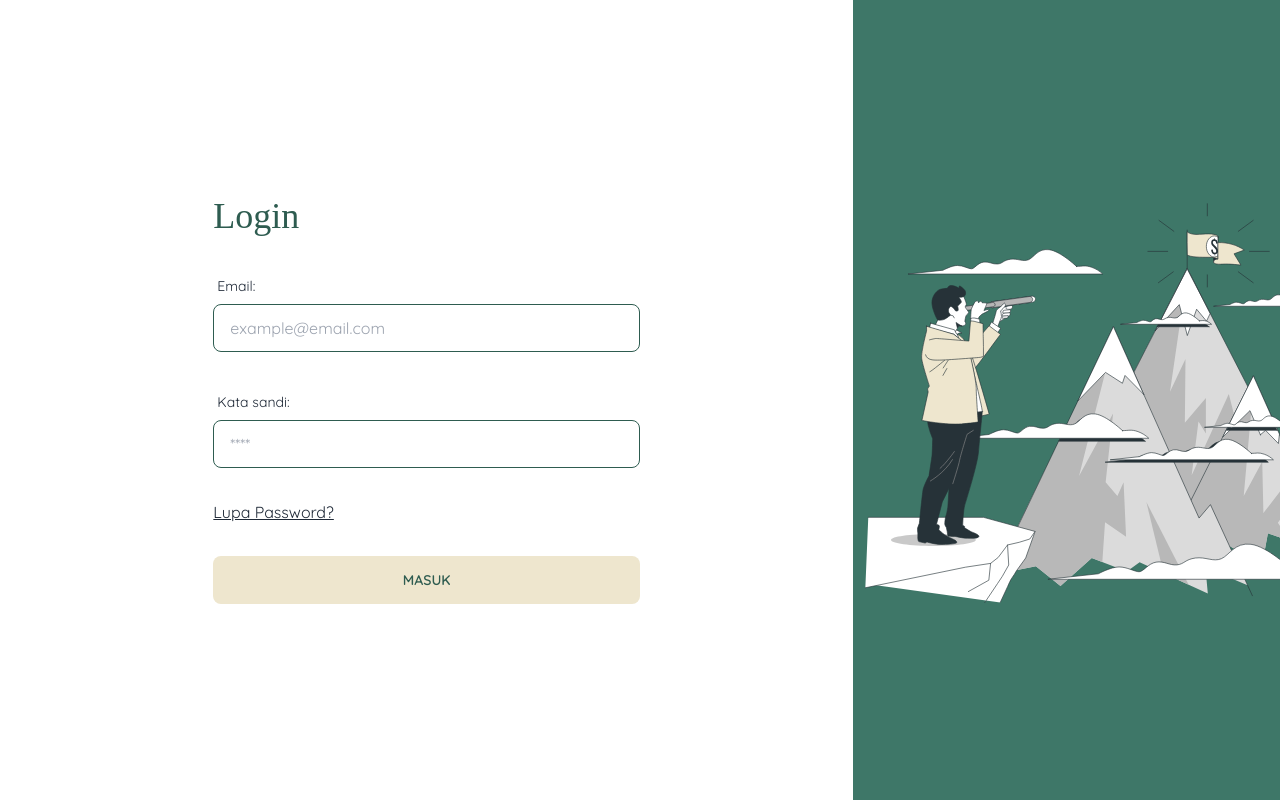
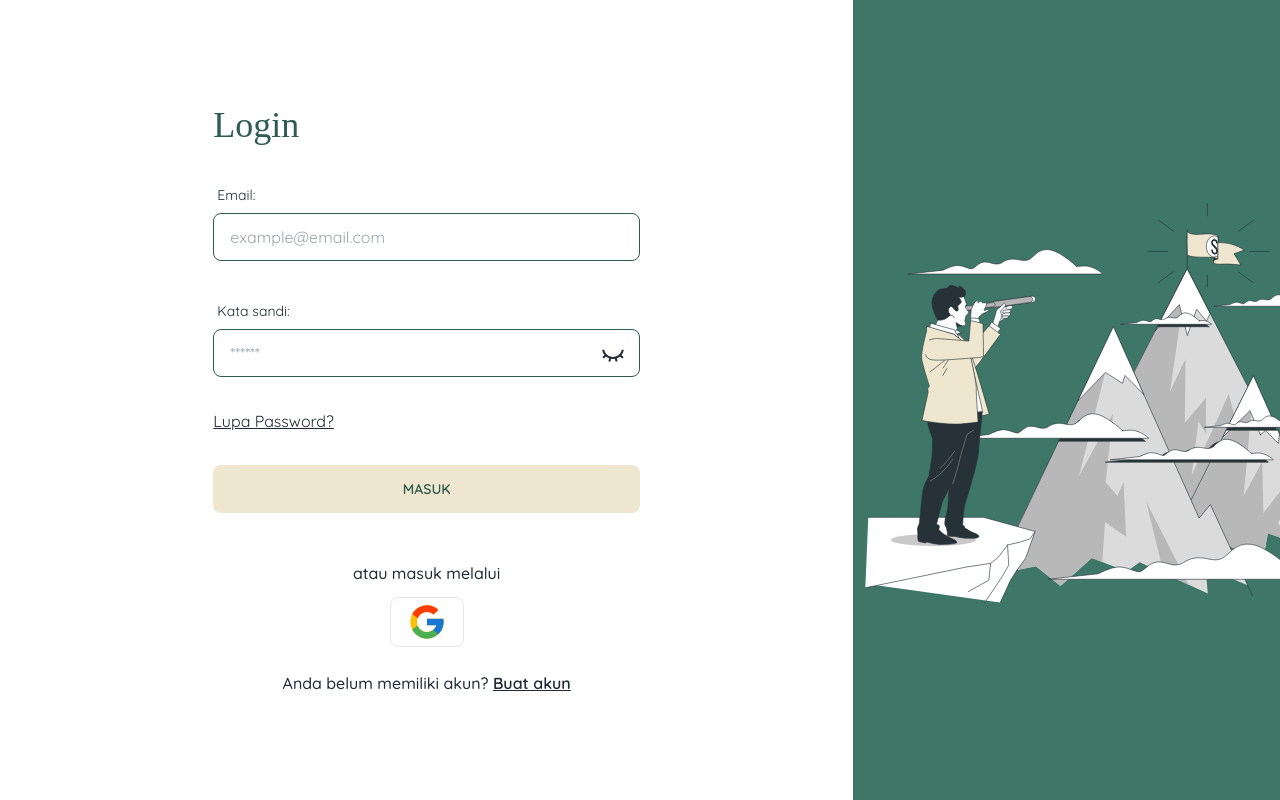
Before and after one commit to Zulfaabam/gbm-app, a Next.js app: page /login in a window 1280 px wide. Built offline with nearby package versions, Linux system fonts and the light colour scheme; no server answers; a web font is replaced by a local one.

Commit message:
[ADD] login using google account

```diff
--- a/components/Button.tsx
+++ b/components/Button.tsx
@@ -1,7 +1,7 @@
 import React from "react";
 
 interface ButtonProps extends React.ButtonHTMLAttributes<HTMLButtonElement> {
-  content: string;
+  content: React.ReactNode;
 }
 
 export const Button = ({ content, className, ...props }: ButtonProps) => {
--- a/firebase/auth/signin.ts
+++ b/firebase/auth/signin.ts
@@ -1,11 +1,19 @@
 import { firebaseApp } from "../clientApp";
-import { signInWithEmailAndPassword, getAuth } from "firebase/auth";
+import {
+  signInWithEmailAndPassword,
+  getAuth,
+  GoogleAuthProvider,
+  signInWithPopup,
+} from "firebase/auth";
 
 const auth = getAuth(firebaseApp);
 
-export default async function signIn(email: string, password: string) {
+const provider = new GoogleAuthProvider();
+
+export async function signIn(email: string, password: string) {
   let result = null,
     error = null;
+
   try {
     result = await signInWithEmailAndPassword(auth, email, password);
   } catch (e) {
@@ -14,3 +22,16 @@ export default async function signIn(email: string, password: string) {
 
   return { result, error };
 }
+
+export async function signInWithGoogle() {
+  let result = null,
+    error = null;
+
+  try {
+    result = await signInWithPopup(auth, provider);
+  } catch (e) {
+    error = e;
+  }
+
+  return { result, error };
+}
--- a/pages/login.tsx
+++ b/pages/login.tsx
@@ -1,10 +1,14 @@
 import Image from "next/image";
-import React from "react";
+import React, { useState } from "react";
 import { Button } from "@/components/Button";
 import InputField from "@/components/InputField";
 import { Formik, Form, FormikHelpers } from "formik";
 import { useRouter } from "next/router";
-import signIn from "@/firebase/auth/signin";
+import { signIn, signInWithGoogle } from "@/firebase/auth/signin";
+import Link from "next/link";
+import { FcGoogle } from "react-icons/fc";
+import { HiPhone } from "react-icons/hi";
+import { RiEyeCloseLine, RiEyeLine } from "react-icons/ri";
 
 export interface Values {
   email: string;
@@ -14,23 +18,41 @@ export interface Values {
 const login = () => {
   const router = useRouter();
 
-  const handleLogin = async (email: string, password: string) => {
-    // event.preventDefault()
+  const [passwordType, setPasswordType] = useState("password");
 
+  async function handleLogin(email: string, password: string) {
     const { result, error } = await signIn(email, password);
 
     if (error) {
       return console.log(error);
     }
 
-    // else successful
     console.log(result);
     return router.push("/");
-  };
+  }
+
+  async function handleLoginWithGoogle() {
+    const { result, error } = await signInWithGoogle();
+
+    if (error) {
+      return console.log(error);
+    }
+
+    console.log(result);
+    return router.push("/");
+  }
+
+  function handleShowPassword() {
+    if (passwordType === "password") {
+      setPasswordType("text");
+      return;
+    }
+    setPasswordType("password");
+  }
 
   return (
     <div className="flex w-full h-screen">
-      <div className="w-full lg:w-2/3 flex items-center justify-center">
+      <div className="w-full lg:w-2/3 flex flex-col items-center justify-center">
         <Formik
           initialValues={{
             email: "",
@@ -42,10 +64,6 @@ const login = () => {
           ) => {
             handleLogin(values.email, values.password);
             setSubmitting(false);
-            // setTimeout(() => {
-            //   alert(JSON.stringify(values, null, 2));
-            //   setSubmitting(false);
-            // }, 500);
           }}
         >
           <Form className="flex flex-col gap-8 w-full px-8 sm:px-0 sm:w-1/2">
@@ -57,19 +75,44 @@ const login = () => {
               placeholder="example@email.com"
               className="border-matcha"
             />
-            <InputField
-              name="password"
-              type="password"
-              label="Kata sandi:"
-              placeholder="****"
-              className="border-matcha"
-            />
+            <div className="relative">
+              <InputField
+                name="password"
+                type={passwordType}
+                label="Kata sandi:"
+                placeholder="******"
+                className="border-matcha"
+              />
+              <Button
+                content={
+                  passwordType === "password" ? (
+                    <RiEyeCloseLine size="24px" />
+                  ) : (
+                    <RiEyeLine size="24px" />
+                  )
+                }
+                className="absolute top-[50px] right-[15px]"
+                onClick={handleShowPassword}
+              />
+            </div>
             <a href="" className="underline">
               Lupa Password?
             </a>
             <Button type="submit" content="Masuk" className="btn-cream" />
           </Form>
         </Formik>
+        <p className="mt-12 mb-3 font-medium">atau masuk melalui</p>
+        <Button
+          content={<FcGoogle size="40px" />}
+          className="border rounded-lg px-4 py-1 mb-6"
+          onClick={handleLoginWithGoogle}
+        />
+        <p className="font-medium">
+          Anda belum memiliki akun?{" "}
+          <Link href="/register" className="font-semibold underline">
+            Buat akun
+          </Link>
+        </p>
       </div>
       <div className="relative w-1/3 h-full bg-gbm-green-dark hidden lg:flex items-center">
         <Image src="/images/bro.svg" alt="bro" fill />
--- a/pages/register.tsx
+++ b/pages/register.tsx
@@ -1,16 +1,21 @@
 import { Form, Formik, FormikHelpers } from "formik";
 import Image from "next/image";
 import { useRouter } from "next/router";
-import React from "react";
+import React, { useState } from "react";
 import { Button } from "@/components/Button";
 import InputField from "@/components/InputField";
 import signUp from "@/firebase/auth/signup";
 import { Values } from "./login";
+import { FcGoogle } from "react-icons/fc";
+import Link from "next/link";
+import { RiEyeCloseLine, RiEyeLine } from "react-icons/ri";
 
 const register = () => {
   const router = useRouter();
 
-  const handleRegister = async (email: string, password: string) => {
+  const [passwordType, setPasswordType] = useState("password");
+
+  async function handleRegister(email: string, password: string) {
     const { result, error } = await signUp(email, password);
 
     if (error) {
@@ -20,11 +25,19 @@ const register = () => {
     // else successful
     console.log(result);
     return router.push("/login");
-  };
+  }
+
+  function handleShowPassword() {
+    if (passwordType === "password") {
+      setPasswordType("text");
+      return;
+    }
+    setPasswordType("password");
+  }
 
   return (
     <div className="flex w-full h-screen">
-      <div className="w-full lg:w-2/3 flex items-center justify-center">
+      <div className="w-full lg:w-2/3 flex flex-col items-center justify-center">
         <Formik
           initialValues={{
             email: "",
@@ -39,7 +52,7 @@ const register = () => {
             setSubmitting(false);
           }}
         >
-          <Form className="flex flex-col gap-2 w-full px-8 sm:px-0 sm:w-1/2">
+          <Form className="flex flex-col gap-8 w-full px-8 sm:px-0 sm:w-1/2">
             <h1 className="font-heading text-4xl text-matcha">Register</h1>
             <InputField
               name="email"
@@ -48,34 +61,35 @@ const register = () => {
               placeholder="example@email.com"
               className="border-matcha"
             />
-            {/* <InputField
-            type="text"
-            label="Nama pengguna:"
-            placeholder="Nama"
-            className="border-matcha"
-          /> */}
-            {/* <InputField
-            type="number"
-            label="Nomor Handphone"
-            placeholder="021020120"
-            className="border-matcha"
-          /> */}
-            <InputField
-              name="password"
-              type="password"
-              label="Password:"
-              placeholder="****"
-              className="border-matcha"
-            />
-            {/* <InputField
-            type="password"
-            label="Konfirmasi password:"
-            placeholder="****"
-            className="border-matcha"
-          /> */}
+            <div className="relative">
+              <InputField
+                name="password"
+                type={passwordType}
+                label="Password:"
+                placeholder="******"
+                className="border-matcha"
+              />
+              <Button
+                content={
+                  passwordType === "password" ? (
+                    <RiEyeCloseLine size="24px" />
+                  ) : (
+                    <RiEyeLine size="24px" />
+                  )
+                }
+                className="absolute top-[50px] right-[15px]"
+                onClick={handleShowPassword}
+              />
+            </div>
             <Button type="submit" content="Daftar" className="btn-cream mt-4" />
           </Form>
         </Formik>
+        <p className="font-medium mt-12">
+          Anda sudah memiliki akun?{" "}
+          <Link href="/login" className="font-semibold underline">
+            Masuk
+          </Link>
+        </p>
       </div>
       <div className="relative w-1/3 h-full bg-gbm-green-dark hidden lg:flex items-center">
         <Image src="/images/bro.svg" alt="bro" fill />
```
